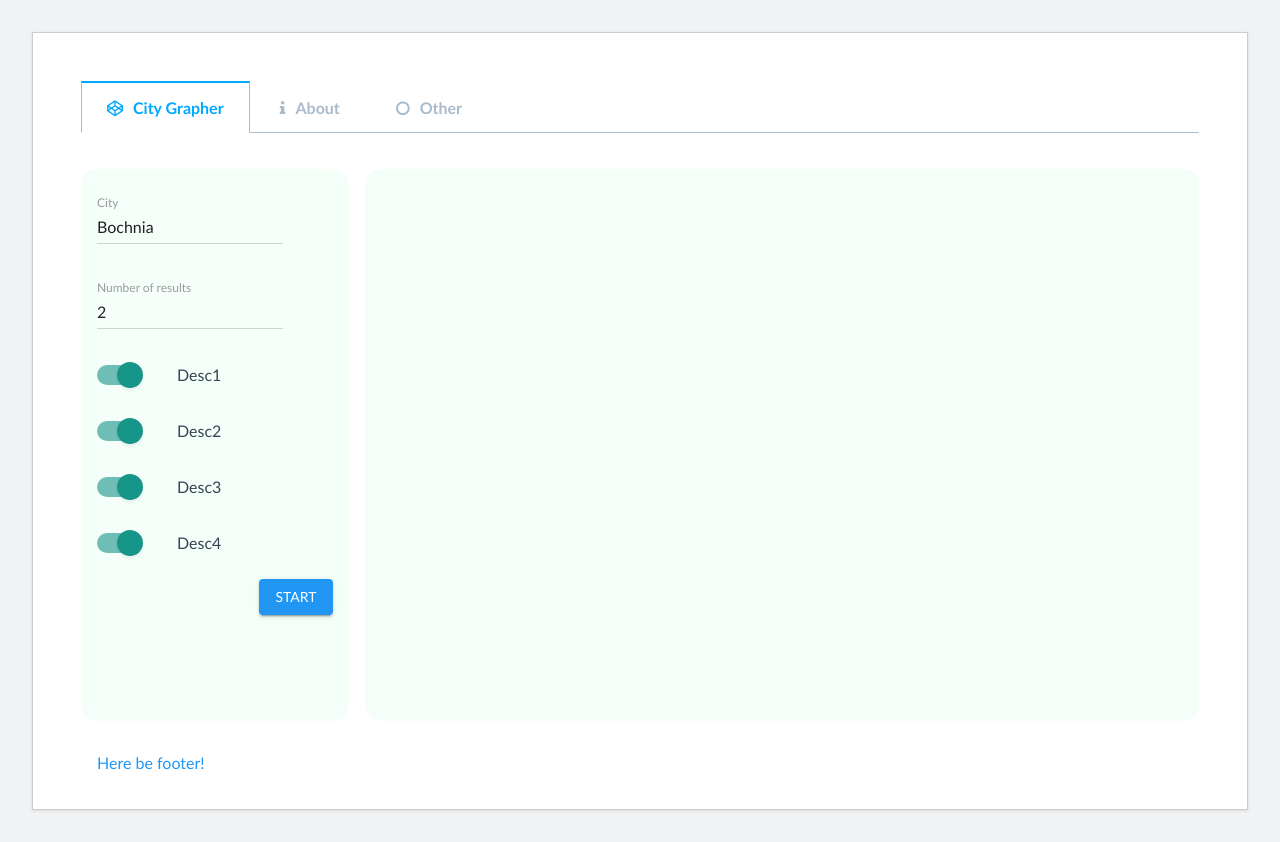
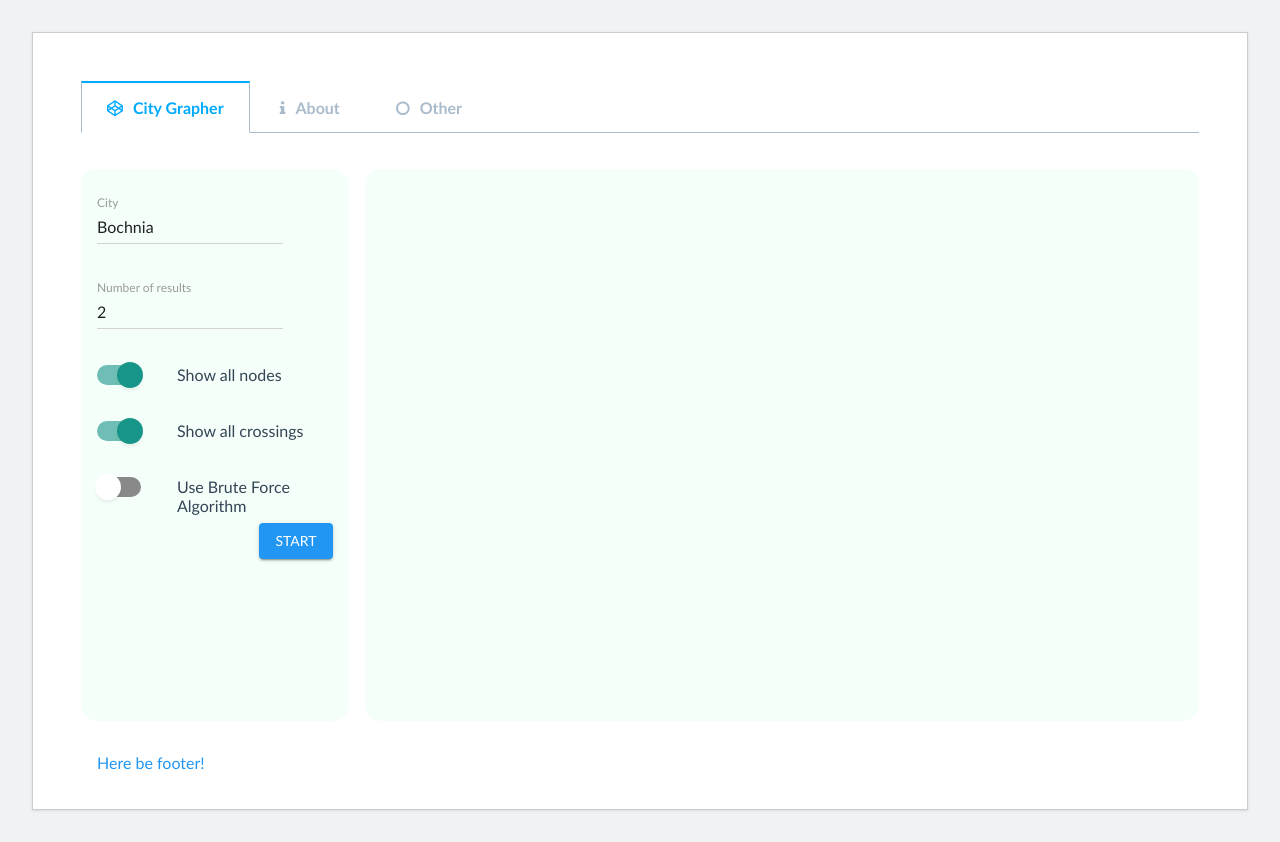
Before and after one commit to ppaula/CityGrapherVisualizer, a website built with Parcel: page index.html in a window 1280 px wide. Built offline with nearby package versions, Linux system fonts and the light colour scheme.

Commit message:
Add real descriptions

```diff
--- a/css/tools.css
+++ b/css/tools.css
@@ -27,6 +27,5 @@
     "toggleSwitchContainer toggleSwitchDescription"
     "toggleSwitchContainer toggleSwitchDescription"
     "toggleSwitchContainer toggleSwitchDescription"
-    "toggleSwitchContainer toggleSwitchDescription"
     "materialButtonContainer materialButtonContainer"
 }
--- a/index.html
+++ b/index.html
@@ -41,32 +41,25 @@
 						</div>
 
 						<div class="toggleSwitchContainer">
-							<input type="checkbox" id="inputToggleDrawCrossings" class="cbx hidden" checked="true" />
+							<input type="checkbox" id="inputToggleDrawCrossings" class="cbx hidden" checked="checked" />
 							<label for="inputToggleDrawCrossings" class="toggleSwitchLabel"></label>
 						</div>
 						<div class="toggleSwitchDescription">
-							Desc1
+							Show all nodes
 						</div>
 						<div class="toggleSwitchContainer">
-							<input type="checkbox" id="inputToggleFirst2" class="cbx hidden" checked="true" />
+							<input type="checkbox" id="inputToggleFirst2" class="cbx hidden" checked="checked" />
 							<label for="inputToggleFirst2" class="toggleSwitchLabel"></label>
 						</div>
 						<div class="toggleSwitchDescription">
-							Desc2
+							Show all crossings
 						</div>
 						<div class="toggleSwitchContainer">
-							<input type="checkbox" id="inputToggleFirst3" class="cbx hidden" checked="true" />
+							<input type="checkbox" id="inputToggleFirst3" class="cbx hidden" />
 							<label for="inputToggleFirst3" class="toggleSwitchLabel"></label>
 						</div>
 						<div class="toggleSwitchDescription">
-							Desc3
-						</div>
-						<div class="toggleSwitchContainer">
-							<input type="checkbox" id="inputToggleFirst4" class="cbx hidden" checked="true" />
-							<label for="inputToggleFirst4" class="toggleSwitchLabel"></label>
-						</div>
-						<div class="toggleSwitchDescription">
-							Desc4
+							Use Brute Force Algorithm
 						</div>
 
 
```
